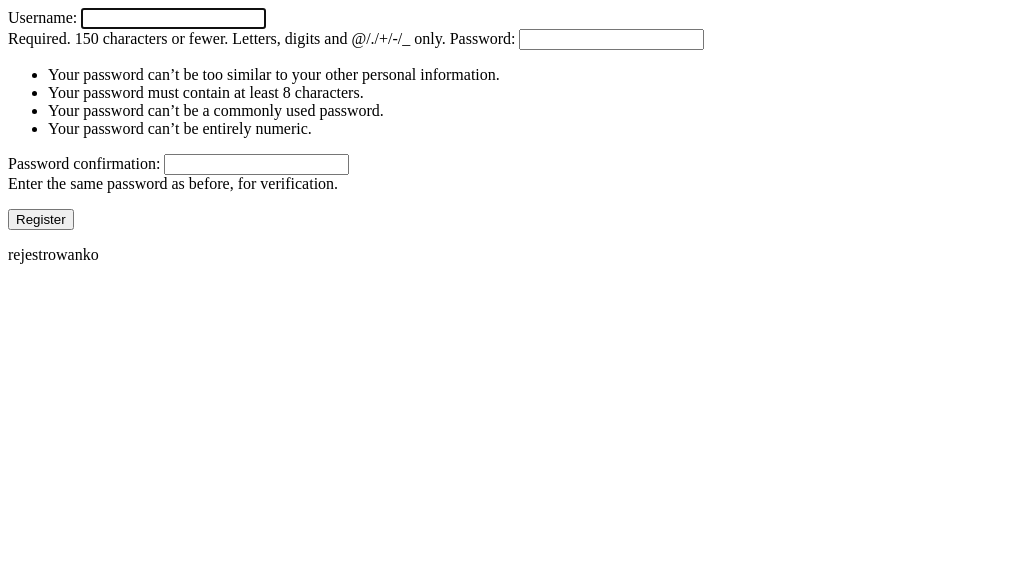
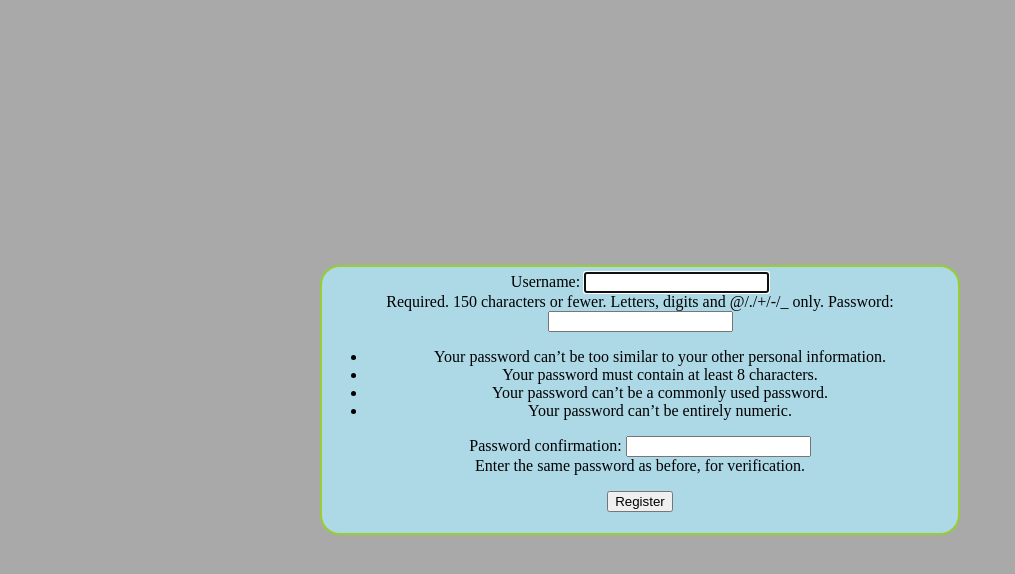
Before and after one commit to Rav2408/Django_Portal_Pracy, a Django app: page /register/ in a window 1280 px wide. Shown: the top 574 px of the page, without its empty margins (0-1015 px from the left). Run offline with Django 4.2, Linux system fonts and the light colour scheme.

Commit message:
login+register fix

```diff
--- /dev/null
+++ b/Offers/static/login.css
@@ -0,0 +1,27 @@
+#login{
+  text-align: center;
+  color: black;
+  background-color: lightblue;
+  border-radius: 20px;
+  border: 2px solid yellowgreen;
+  padding: 5px;
+
+  position: fixed;
+  top: 50%;
+  left: 50%;
+  transform: translate(-50%, -50%);
+}
+
+#register{
+  text-align: center;
+  color: black;
+  background-color: lightblue;
+  border-radius: 20px;
+  border: 2px solid yellowgreen;
+  padding: 5px;
+
+  position: fixed;
+  top: 50%;
+  left: 50%;
+  transform: translate(-50%, -50%);
+}
--- a/Offers/templates/registration/register.html
+++ b/Offers/templates/registration/register.html
@@ -1,13 +1,12 @@
-<!DOCTYPE html>
-<html lang="en">
-<head>
-    <meta charset="UTF-8">
-    <title>Login</title>
-</head>
-<body>
+{% extends 'Offers/base.html' %}
+{% load static %}
+{% block head %}
+    <title>Zarejestruj się</title>
+    <link rel="stylesheet" href="{% static 'login.css' %}" />
+{% endblock %}
 
-
-  <form method="post" action="{% url 'register' %}">
+{% block body %}
+  <form id="register" method="post" action="{% url 'register' %}">
       {% csrf_token %}
 
         {% if form.errors %}
@@ -19,6 +18,4 @@
       <p><input type="submit"  value="Register"></p>
       <input type="hidden" name="next" value="{{ next }}">
   </form>
-  <p>rejestrowanko</p>
-</body>
-</html>
+{% endblock %}
```
Also changed, not shown: Offers/templates/registration/login.html (+6 -4 lines).
